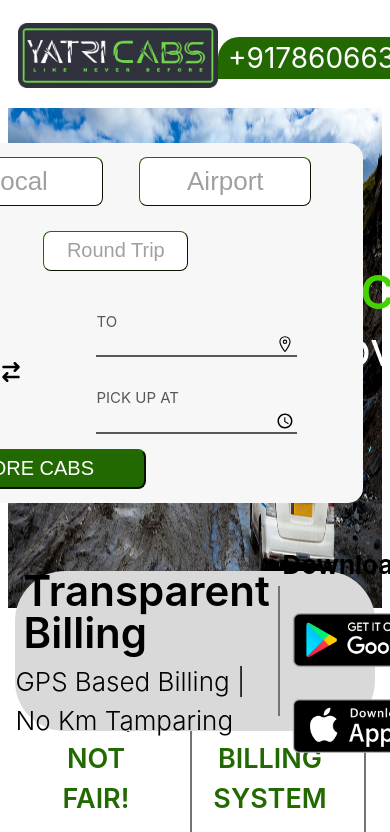
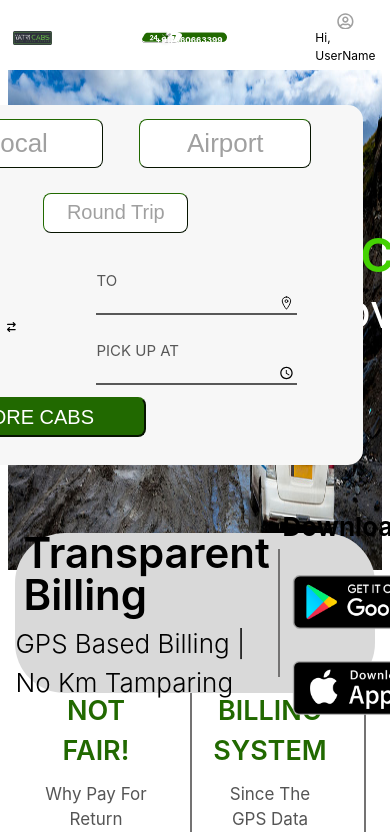
Before and after one commit to mitalrs/CabSite, a React (Vite) app in the folder yatra-cabs/: page / in a window 390 px wide. Shown: the top 832 px of the page. Built offline with nearby package versions, Linux system fonts and the light colour scheme.

Commit message:
maked nav bar component responsive

```diff
--- a/yatra-cabs/src/App.css
+++ b/yatra-cabs/src/App.css
@@ -9,7 +9,6 @@
     display: flex;
     flex-direction: column;
     gap: 100px;
-    max-width: 1440px;
     justify-content: center;
     flex-shrink: 0;
     width: 100%;
--- a/yatra-cabs/src/Component/Landing/NavBar/index.jsx
+++ b/yatra-cabs/src/Component/Landing/NavBar/index.jsx
@@ -1,34 +1,31 @@
-import './style.css'
-import logo from '../../../assets/logo.png'
+import "./style.css";
+import logo from "../../../assets/logo.png";
 import { RiMobileDownloadLine } from "react-icons/ri";
 import { FaRegUserCircle } from "react-icons/fa";
 
-
-
 function Index() {
-
   return (
     <>
-      <div className='nav-bar'>
+      <div className="nav-bar">
         <div>
-        <img className='logo' src={logo} alt="Logo" />
+          <img className="logo" src={logo} alt="Logo" />
         </div>
-        <div className='contact'>
-        +917860663399
+        <div className="contact">
+        <a href="tel:+917860663399">+917860663399</a>
         </div>
-        <div className='right-menu-items'>
-          <div className='item-container'>
-            <RiMobileDownloadLine className='icon'/>
-           <p>Download App</p>
+        <div className="right-menu-items">
+          <div className="item-container download-icon">
+            <RiMobileDownloadLine className="icon" />
+            <p>Download App</p>
           </div>
-          <div className='item-container'>
-            <FaRegUserCircle className='icon'/>
+          <div className="item-container">
+            <FaRegUserCircle className="icon" />
             <p>Hi, UserName</p>
           </div>
         </div>
       </div>
     </>
-  )
+  );
 }
 
-export default Index
+export default Index;
--- a/yatra-cabs/src/Component/Landing/NavBar/style.css
+++ b/yatra-cabs/src/Component/Landing/NavBar/style.css
@@ -1,24 +1,35 @@
 .nav-bar{
-    height: 100px;
+    height: fit-content;
     display: flex;
     justify-content: space-between;
     align-items: center;
-    padding: 0 10px 0 10px;
+    padding: 1.2vw;
+
 }
 .nav-bar .contact{
-    background-color: #216900;
-    padding: 0 10px 0 10px;
-    border-radius: 100px 100px 100px 1px;
+    background-image: url("../../../assets/contactNo.svg");
+    width: 22vw;
+    height: 5vw;
+    background-size: contain;
+    object-fit: cover;
+    background-repeat: no-repeat;
+    position: relative;
+}
+.nav-bar .contact a{
+    font-size: clamp(8px,1.25vw,100px);
     color: white;
-    font-size: 28px;
+    text-decoration: none;
+    font-weight: 800;
+    position: absolute;
+    right: 5%;
+    top: 25%;
 }
 .logo{
-    width: 200px;
-    height: 65px;
+    height: 3.5vw;
 }
 .right-menu-items{
     height: 100%;
-    width: 20%;
+    width: 17%;
     display: flex;
     justify-content: space-around;
     align-items: center;
@@ -30,7 +41,16 @@
     flex-direction: column;
 }
 .item-container .icon{
-    width: 35px;
-    height: 35px;
+    width: clamp(18px, 3vw, 40px);
+    height: auto;
     color: #A0A0A0;
 }
+.item-container p{
+    font-size: clamp(12px, 0.78vw, 22px);
+}
+
+@media (max-width: 1044px) {
+    .right-menu-items .download-icon{
+        display: none;
+    }
+}
--- a/yatra-cabs/src/index.css
+++ b/yatra-cabs/src/index.css
@@ -9,3 +9,6 @@
   -webkit-font-smoothing: antialiased;
   -moz-osx-font-smoothing: grayscale;
 }
+*{
+  box-sizing: border-box;
+}
```
Also changed, not shown: yatra-cabs/src/assets/contactNo.svg (added).
